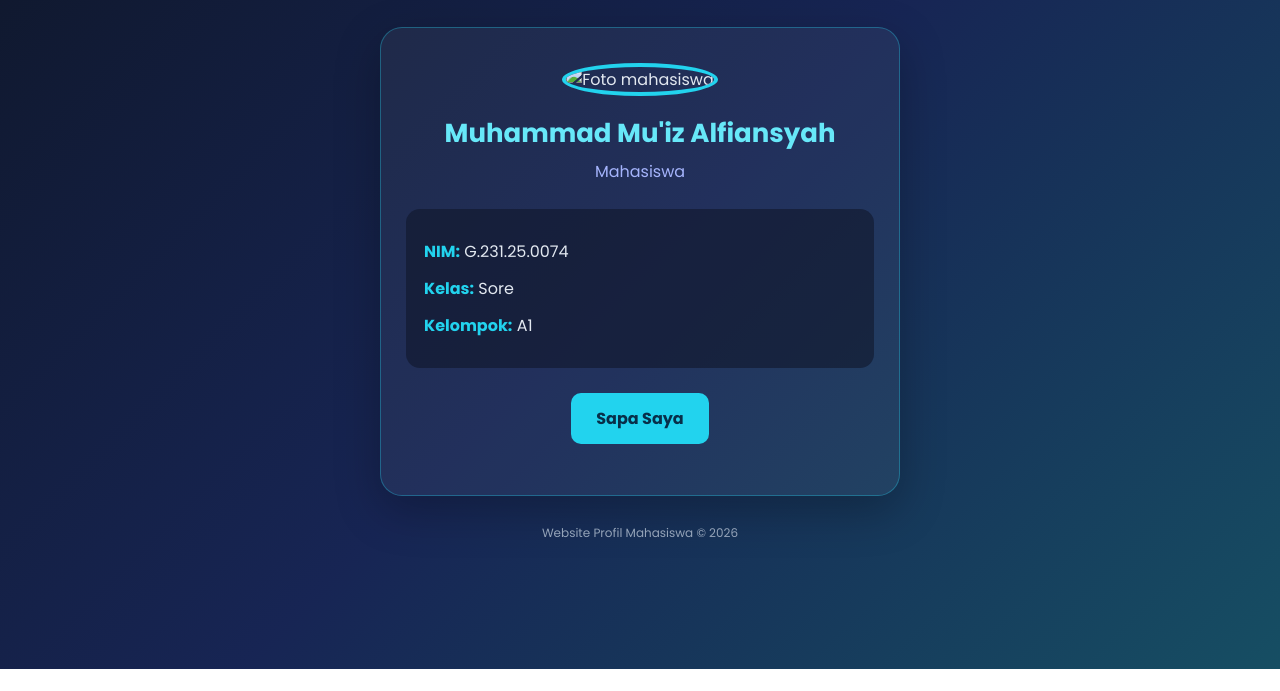
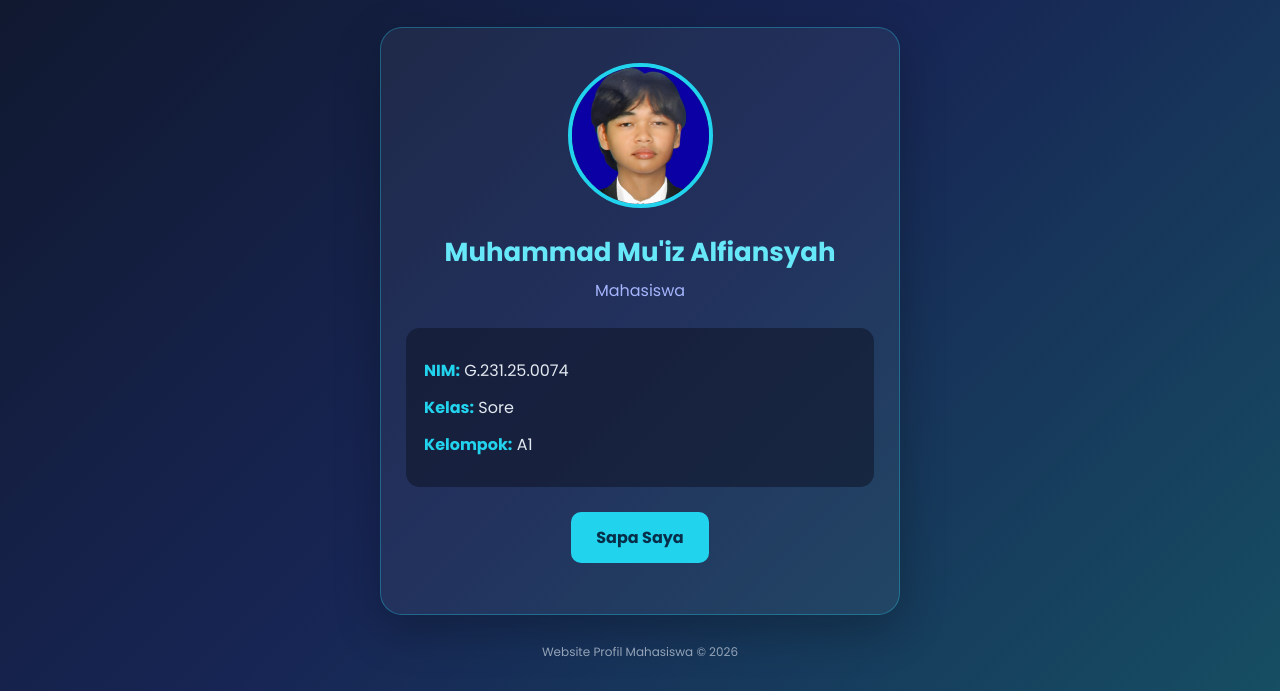
Before and after one commit to muizalfin282/PRAKTIKUM-PERANCANGAN-WEBSITE-Pertemuan-1-, a plain HTML site: page index.html in a window 1280 px wide. Shown: the part 131-822 px from the top of the page. Before the commit the page ends 800 px from the top, so only its background shows below. Drawn offline with Linux system fonts and the light colour scheme.

Commit message:
Update index.html

```diff
--- a/index.html
+++ b/index.html
@@ -14,7 +14,7 @@
   </header>
 
   <main class="card">
-    <img src="foto.jpg" alt="Foto mahasiswa" class="foto">
+    <img src="fc6416c0-66c1-479f-91c7-de38320b05f3.jpg" alt="Foto mahasiswa" class="foto">
 
     <h1>Muhammad Mu'iz Alfiansyah</h1>
     <p>Mahasiswa</p>
```
